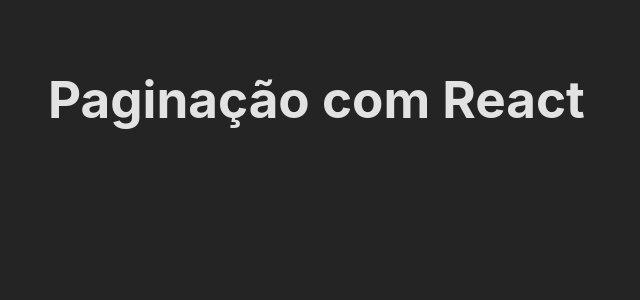
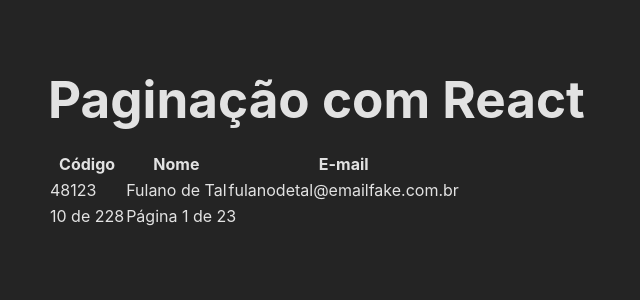
Before and after one commit to philipeoliveira/react-paginacao, a React (Vite) app: page / in a window 1280 px wide. Shown: the top 300 px of the page, without its empty margins (0-640 px from the left). Built offline with nearby package versions, Linux system fonts and the light colour scheme.

Commit message:
Add table html structure

```diff
--- a/src/App.jsx
+++ b/src/App.jsx
@@ -2,6 +2,28 @@
    return (
       <>
          <h1>Paginação com React</h1>
+         <table>
+            <thead>
+               <tr>
+                  <th>Código</th>
+                  <th>Nome</th>
+                  <th>E-mail</th>
+               </tr>
+            </thead>
+            <tbody>
+               <tr>
+                  <td>48123</td>
+                  <td>Fulano de Tal</td>
+                  <td>fulanodetal@emailfake.com.br</td>
+               </tr>
+            </tbody>
+            <tfoot>
+               <tr>
+                  <td colSpan={1}>10 de 228</td>
+                  <td colSpan={2}>Página 1 de 23</td>
+               </tr>
+            </tfoot>
+         </table>
       </>
    );
 }
```
